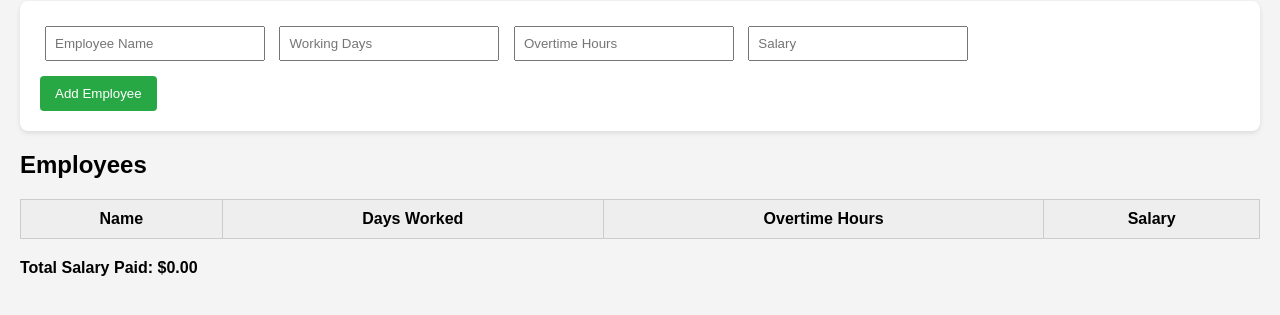
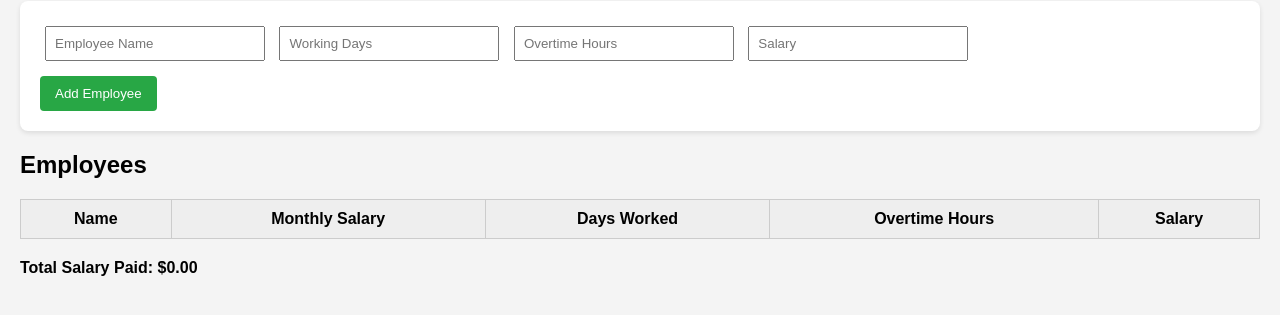
Before and after one commit to kalisumit/Salary-calculator, a plain HTML site: page index.html in a window 1280 px wide. Shown: the part 79-394 px from the top of the page. Drawn offline with Linux system fonts and the light colour scheme.

Commit message:
index.html
Added new "Monthly Salary" column.

```diff
--- a/index.html
+++ b/index.html
@@ -18,12 +18,14 @@
     <button type="submit">Add Employee</button>
   </form>
 
+
   <div id="employeeList">
     <h2>Employees</h2>
     <table>
       <thead>
         <tr>
           <th>Name</th>
+          <th>Monthly Salary</th>
           <th>Days Worked</th>
           <th>Overtime Hours</th>
           <th>Salary</th>
```
